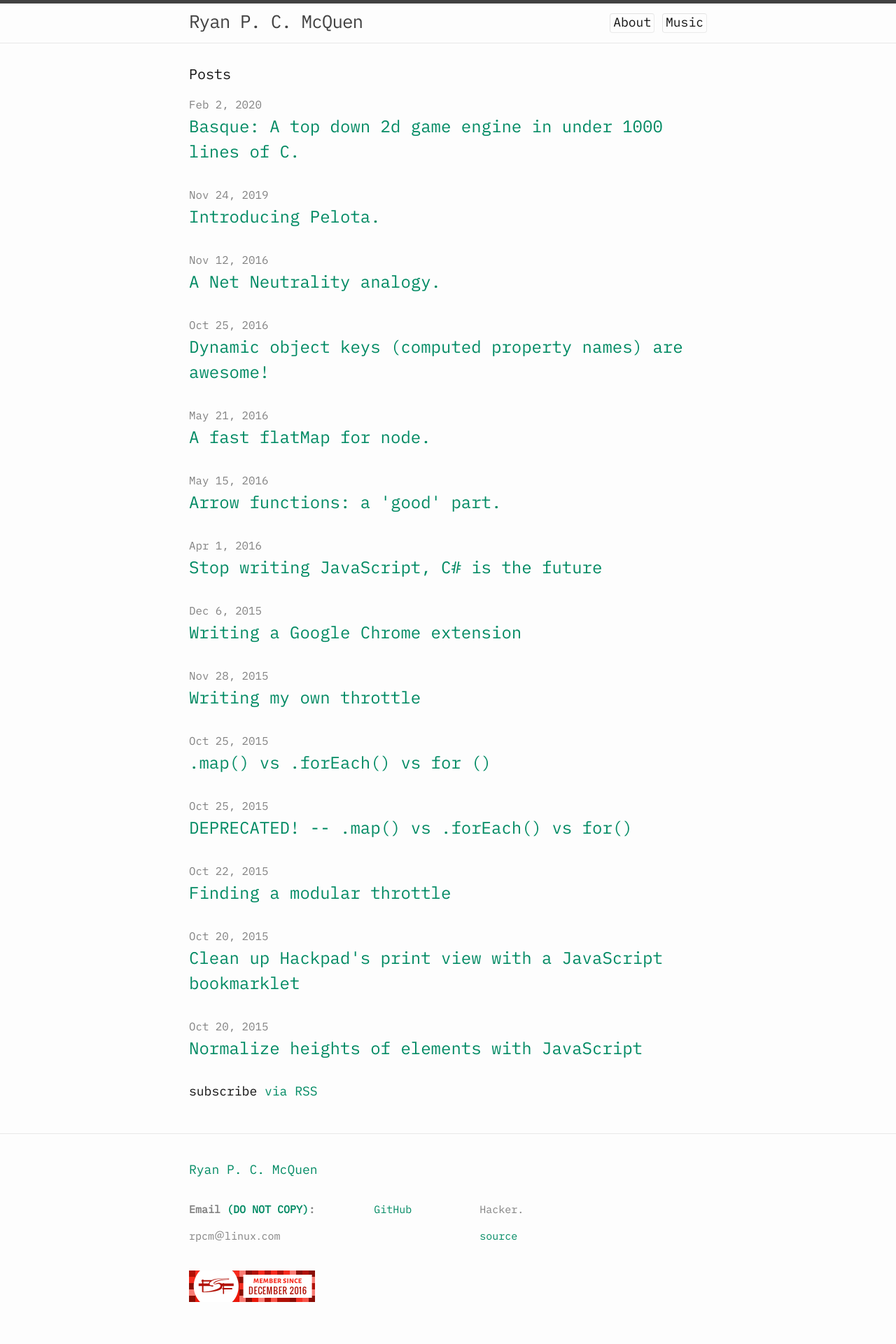
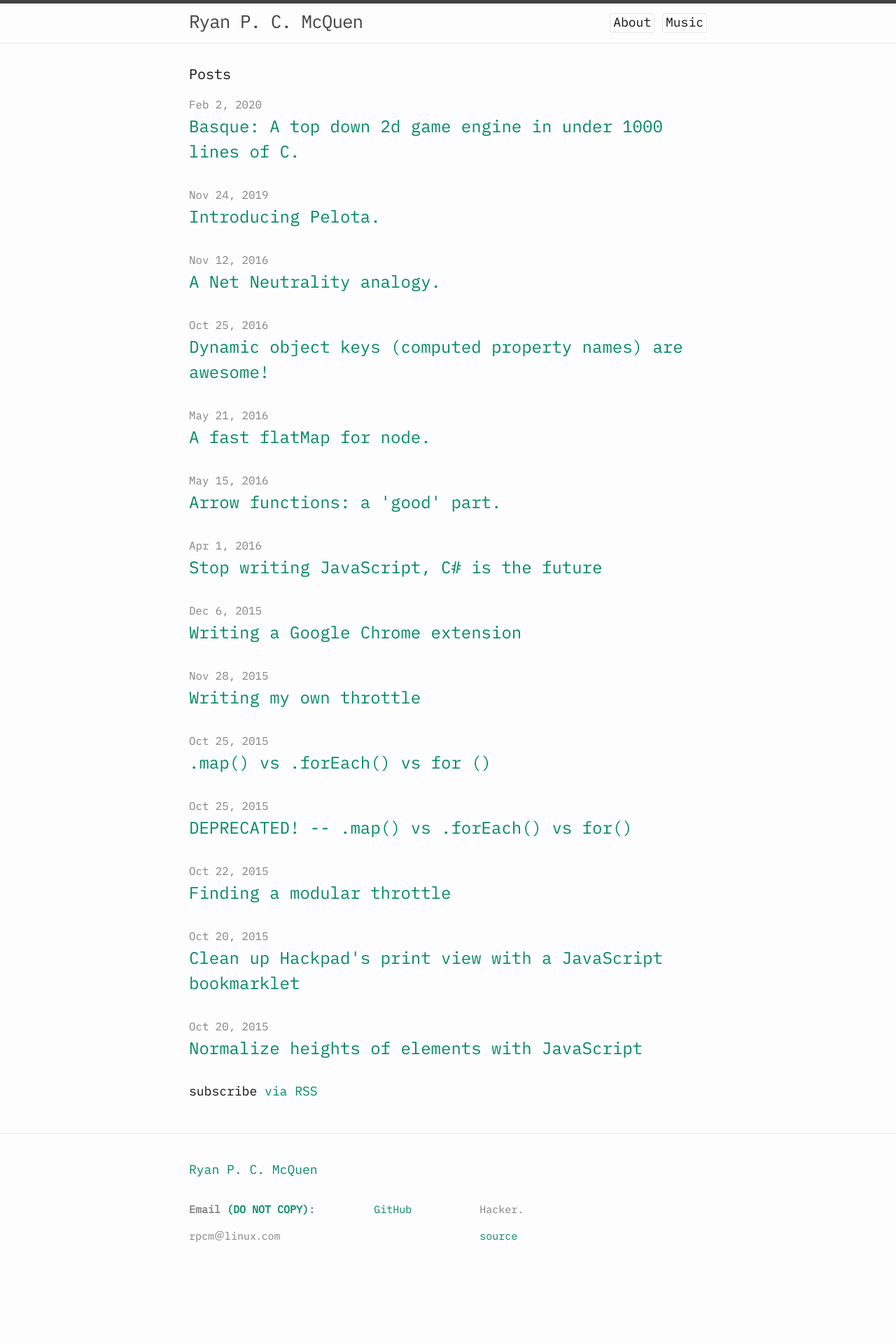
Before and after one commit to ryanpcmcquen/ryanpcmcquen.github.io, a Jekyll site: the page built from index.html, in a window 1280 px wide. Shown: the whole page at 70% size. Built offline with Jekyll 4.4.1, drawn with Linux system fonts in a browser that asks for light colours; after the commit the page ends 1845 px from its top, so only the background shows below that.

Commit message:
Remove FSF badge.

```diff
--- a/_includes/footer.html
+++ b/_includes/footer.html
@@ -43,16 +43,6 @@
         </ul>
       </div>
 
-      <div class="footer-col  footer-col-4">
-        <ul class="generic-list">
-          <li>
-            <a href="https://fsf.org">
-              <img src="https://ryanpcmcquen.org/assets/1521146.png">
-            </a>
-          </li>
-        </ul>
-      </div>
-
     </div>
 
   </div>
```
